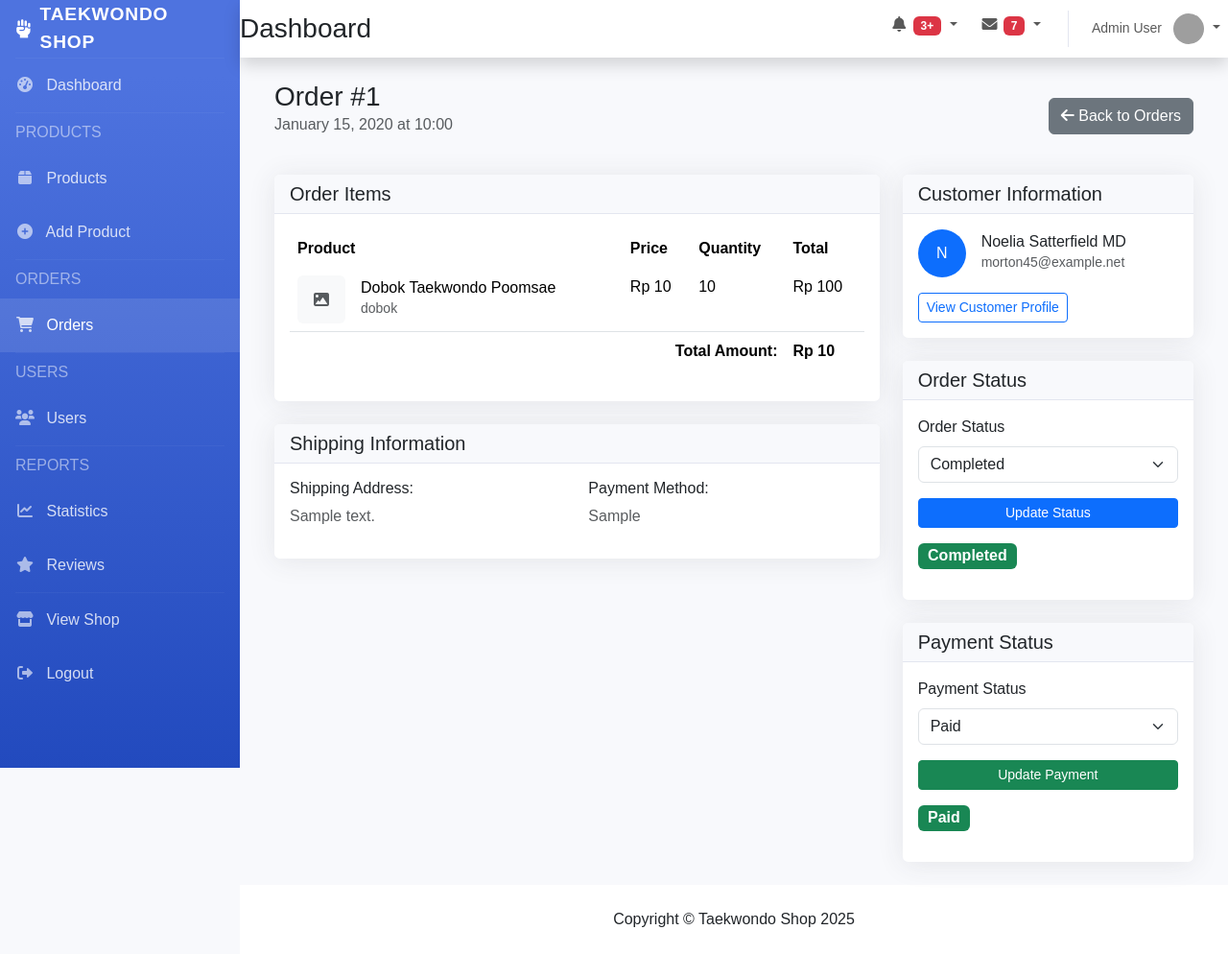
After one commit to Arigayuu/v0-test, a Laravel app: page /admin/orders/1 in a window 1280 px wide. The commit adds this page. Shown: the whole page at 96% size. Run offline with Laravel 12, Linux system fonts and the light colour scheme; a user stored in the database is signed in; data comes from the database, SQL or seed files in the repository; tables that the repository leaves empty hold one stand-in row (values such as "Sample post"); some libraries are stand-ins or nearby versions; grey boxes are pictures that could not be loaded.

Commit message:
feat: complete admin order management features
Add missing show view, update OrderController, and enhance UI/UX

Co-authored-by: Arigayu <153355908+Arigayuu@users.noreply.github.com>

```diff
--- a/app/Http/Controllers/Admin/OrderController.php
+++ b/app/Http/Controllers/Admin/OrderController.php
@@ -10,7 +10,7 @@ class OrderController extends Controller
 {
     public function index()
     {
-        $orders = Order::with(['user', 'items.product'])
+        $orders = Order::with(['user', 'orderItems.product'])
             ->latest()
             ->paginate(10);
 
@@ -19,31 +19,38 @@ class OrderController extends Controller
 
     public function show(Order $order)
     {
-        $order->load(['user', 'items.product']);
+        $order->load(['user', 'orderItems.product']);
         return view('admin.orders.show', compact('order'));
     }
 
     public function updateStatus(Request $request, Order $order)
     {
         $validated = $request->validate([
-            'status' => 'required|in:pending,processing,completed,cancelled'
+            'status' => 'required|in:pending,processing,shipped,delivered,completed,cancelled'
         ]);
 
+        $oldStatus = $order->status;
+        $order->update($validated);
+
+        // If order is completed, automatically mark payment as paid
+        if ($validated['status'] === 'completed' && $order->payment_status === 'pending') {
+            $order->update(['payment_status' => 'paid']);
+        }
+
+        return redirect()->route('admin.orders.show', $order)
+            ->with('success', "Order status updated from '{$oldStatus}' to '{$validated['status']}'.");
+    }
+
+    public function updatePaymentStatus(Request $request, Order $order)
+    {
+        $validated = $request->validate([
+            'payment_status' => 'required|in:pending,paid,failed,refunded'
+        ]);
+
+        $oldPaymentStatus = $order->payment_status;
         $order->update($validated);
 
         return redirect()->route('admin.orders.show', $order)
-            ->with('success', 'Order status updated successfully.');
-    }
-
-    public function updatePayment(Request $request, Order $order)
-    {
-        $validated = $request->validate([
-            'payment_status' => 'required|in:pending,paid,failed'
-        ]);
-
-        $order->update($validated);
-
-        return redirect()->route('admin.orders.show', $order)
-            ->with('success', 'Payment status updated successfully.');
+            ->with('success', "Payment status updated from '{$oldPaymentStatus}' to '{$validated['payment_status']}'.");
     }
 }
--- /dev/null
+++ b/resources/views/admin/orders/show.blade.php
@@ -0,0 +1,211 @@
+@extends('layouts.admin')
+
+@section('title', 'Order Details')
+
+@section('content')
+<div class="container-fluid">
+    <div class="d-flex justify-content-between align-items-center mb-4">
+        <div>
+            <h1 class="h3 mb-0">Order #{{ $order->id }}</h1>
+            <p class="text-muted">{{ $order->created_at->format('F d, Y \a\t H:i') }}</p>
+        </div>
+        <a href="{{ route('admin.orders.index') }}" class="btn btn-secondary">
+            <i class="fas fa-arrow-left"></i> Back to Orders
+        </a>
+    </div>
+
+    @if(session('success'))
+        <div class="alert alert-success alert-dismissible fade show" role="alert">
+            {{ session('success') }}
+            <button type="button" class="btn-close" data-bs-dismiss="alert"></button>
+        </div>
+    @endif
+
+    @if(session('error'))
+        <div class="alert alert-danger alert-dismissible fade show" role="alert">
+            {{ session('error') }}
+            <button type="button" class="btn-close" data-bs-dismiss="alert"></button>
+        </div>
+    @endif
+
+    <div class="row">
+        <!-- Order Information -->
+        <div class="col-lg-8">
+            <div class="card mb-4">
+                <div class="card-header">
+                    <h5 class="card-title mb-0">Order Items</h5>
+                </div>
+                <div class="card-body">
+                    <div class="table-responsive">
+                        <table class="table table-borderless">
+                            <thead>
+                                <tr>
+                                    <th>Product</th>
+                                    <th>Price</th>
+                                    <th>Quantity</th>
+                                    <th>Total</th>
+                                </tr>
+                            </thead>
+                            <tbody>
+                                @foreach($order->orderItems as $item)
+                                    <tr>
+                                        <td>
+                                            <div class="d-flex align-items-center">
+                                                @if($item->product && $item->product->image)
+                                                    <img src="{{ asset('storage/' . $item->product->image) }}"
+                                                         alt="{{ $item->product->name }}"
+                                                         class="rounded me-3"
+                                                         style="width: 50px; height: 50px; object-fit: cover;">
+                                                @else
+                                                    <div class="bg-light rounded me-3 d-flex align-items-center justify-content-center"
+                                                         style="width: 50px; height: 50px;">
+                                                        <i class="fas fa-image text-muted"></i>
+                                                    </div>
+                                                @endif
+                                                <div>
+                                                    <h6 class="mb-0">{{ $item->product->name ?? 'Product Deleted' }}</h6>
+                                                    @if($item->product)
+                                                        <small class="text-muted">{{ $item->product->category ?? 'No Category' }}</small>
+                                                    @endif
+                                                </div>
+                                            </div>
+                                        </td>
+                                        <td>Rp {{ number_format($item->price, 0, ',', '.') }}</td>
+                                        <td>{{ $item->quantity }}</td>
+                                        <td>Rp {{ number_format($item->price * $item->quantity, 0, ',', '.') }}</td>
+                                    </tr>
+                                @endforeach
+                            </tbody>
+                            <tfoot>
+                                <tr class="border-top">
+                                    <th colspan="3" class="text-end">Total Amount:</th>
+                                    <th>Rp {{ number_format($order->total_amount, 0, ',', '.') }}</th>
+                                </tr>
+                            </tfoot>
+                        </table>
+                    </div>
+                </div>
+            </div>
+
+            <!-- Shipping Information -->
+            <div class="card">
+                <div class="card-header">
+                    <h5 class="card-title mb-0">Shipping Information</h5>
+                </div>
+                <div class="card-body">
+                    <div class="row">
+                        <div class="col-md-6">
+                            <h6>Shipping Address:</h6>
+                            <p class="text-muted">{{ $order->shipping_address ?: 'No address provided' }}</p>
+                        </div>
+                        <div class="col-md-6">
+                            <h6>Payment Method:</h6>
+                            <p class="text-muted">{{ ucfirst(str_replace('_', ' ', $order->payment_method)) }}</p>
+                        </div>
+                    </div>
+                </div>
+            </div>
+        </div>
+
+        <!-- Order Status and Actions -->
+        <div class="col-lg-4">
+            <!-- Customer Information -->
+            <div class="card mb-4">
+                <div class="card-header">
+                    <h5 class="card-title mb-0">Customer Information</h5>
+                </div>
+                <div class="card-body">
+                    <div class="d-flex align-items-center mb-3">
+                        @if($order->user->profile_image)
+                            <img src="{{ asset('storage/' . $order->user->profile_image) }}"
+                                 alt="{{ $order->user->name }}"
+                                 class="rounded-circle me-3"
+                                 style="width: 50px; height: 50px; object-fit: cover;">
+                        @else
+                            <div class="bg-primary rounded-circle me-3 d-flex align-items-center justify-content-center text-white"
+                                 style="width: 50px; height: 50px;">
+                                {{ strtoupper(substr($order->user->name, 0, 1)) }}
+                            </div>
+                        @endif
+                        <div>
+                            <h6 class="mb-0">{{ $order->user->name }}</h6>
+                            <small class="text-muted">{{ $order->user->email }}</small>
+                        </div>
+                    </div>
+                    <a href="{{ route('admin.users.show', $order->user) }}" class="btn btn-outline-primary btn-sm">
+                        View Customer Profile
+                    </a>
+                </div>
+            </div>
+
+            <!-- Order Status -->
+            <div class="card mb-4">
+                <div class="card-header">
+                    <h5 class="card-title mb-0">Order Status</h5>
+                </div>
+                <div class="card-body">
+                    <form action="{{ route('admin.orders.status', $order) }}" method="POST" class="mb-3">
+                        @csrf
+                        @method('PATCH')
+                        <div class="mb-3">
+                            <label for="status" class="form-label">Order Status</label>
+                            <select name="status" id="status" class="form-select" required>
+                                <option value="pending" {{ $order->status === 'pending' ? 'selected' : '' }}>Pending</option>
+                                <option value="processing" {{ $order->status === 'processing' ? 'selected' : '' }}>Processing</option>
+                                <option value="shipped" {{ $order->status === 'shipped' ? 'selected' : '' }}>Shipped</option>
+                                <option value="delivered" {{ $order->status === 'delivered' ? 'selected' : '' }}>Delivered</option>
+                                <option value="completed" {{ $order->status === 'completed' ? 'selected' : '' }}>Completed</option>
+                                <option value="cancelled" {{ $order->status === 'cancelled' ? 'selected' : '' }}>Cancelled</option>
+                            </select>
+                        </div>
+                        <button type="submit" class="btn btn-primary btn-sm w-100">Update Status</button>
+                    </form>
+
+                    <div class="mb-3">
+                        <span class="badge bg-{{
+                            $order->status === 'completed' ? 'success' :
+                            ($order->status === 'processing' || $order->status === 'shipped' ? 'warning' :
+                            ($order->status === 'cancelled' ? 'danger' : 'secondary'))
+                        }} fs-6">
+                            {{ ucfirst($order->status) }}
+                        </span>
+                    </div>
+                </div>
+            </div>
+
+            <!-- Payment Status -->
+            <div class="card">
+                <div class="card-header">
+                    <h5 class="card-title mb-0">Payment Status</h5>
+                </div>
+                <div class="card-body">
+                    <form action="{{ route('admin.orders.payment', $order) }}" method="POST" class="mb-3">
+                        @csrf
+                        @method('PATCH')
+                        <div class="mb-3">
+                            <label for="payment_status" class="form-label">Payment Status</label>
+                            <select name="payment_status" id="payment_status" class="form-select" required>
+                                <option value="pending" {{ $order->payment_status === 'pending' ? 'selected' : '' }}>Pending</option>
+                                <option value="paid" {{ $order->payment_status === 'paid' ? 'selected' : '' }}>Paid</option>
+                                <option value="failed" {{ $order->payment_status === 'failed' ? 'selected' : '' }}>Failed</option>
+                                <option value="refunded" {{ $order->payment_status === 'refunded' ? 'selected' : '' }}>Refunded</option>
+                            </select>
+                        </div>
+                        <button type="submit" class="btn btn-success btn-sm w-100">Update Payment</button>
+                    </form>
+
+                    <div class="mb-3">
+                        <span class="badge bg-{{
+                            $order->payment_status === 'paid' ? 'success' :
+                            ($order->payment_status === 'failed' ? 'danger' :
+                            ($order->payment_status === 'refunded' ? 'info' : 'warning'))
+                        }} fs-6">
+                            {{ ucfirst(str_replace('_', ' ', $order->payment_status)) }}
+                        </span>
+                    </div>
+                </div>
+            </div>
+        </div>
+    </div>
+</div>
+@endsection
```
Also changed, not shown: resources/views/admin/orders/index.blade.php (+95 -21 lines).
